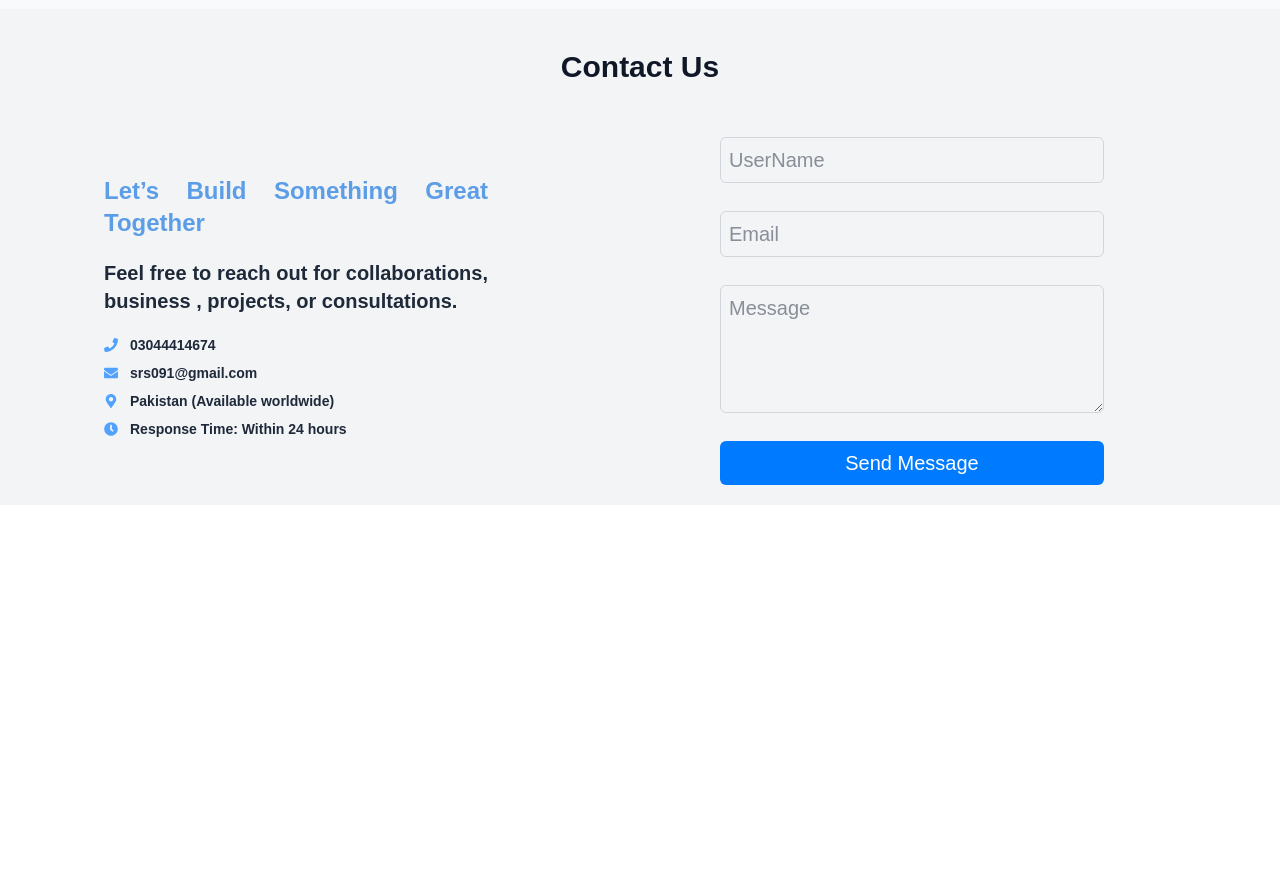
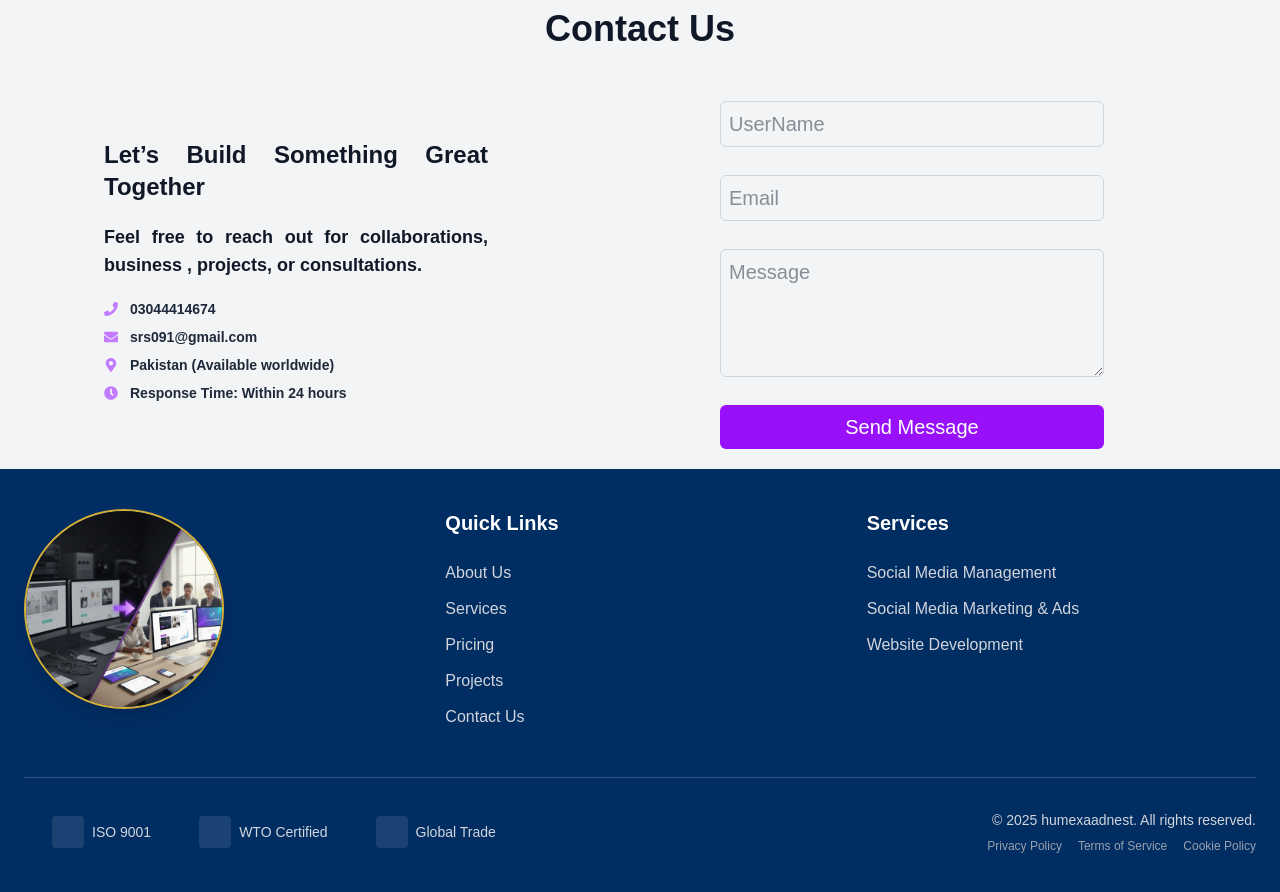
Before and after one commit to smabdullah958/humexaadnestPortfolio, a Next.js app: page / in a window 1280 px wide. Shown: the part 4380-5272 px from the top of the page. Before the commit the page ends 4885 px from the top, so only its background shows below. Built offline with nearby package versions, Linux system fonts and the light colour scheme.

Commit message:
add footer

```diff
--- a/Components/Cotact.jsx
+++ b/Components/Contact.jsx
@@ -12,7 +12,7 @@ const ContactUs = () => {
   let [Submitting,SetSubmitting]=useState(null);
   const [result, setResult] =useState("");
   let [Data,SetData]=useState({
-   access_key:"881b5b74-2a53-4d04-b485-2284ecf313ed",
+   access_key:"90f36f9d-fe28-4756-9e09-42cbdf3a17e9",
     UserName:"",
     Email:"",
     Message:"",
@@ -42,7 +42,7 @@ let response=await fetch("https://api.web3forms.com/submit",
 if(data.success){
 SetSubmitting(null)
   SetData({
-    access_key:"881b5b74-2a53-4d04-b485-2284ecf313ed",
+    access_key:"90f36f9d-fe28-4756-9e09-42cbdf3a17e9",
     UserName:"",
     Email:"",
     Message:"",
@@ -52,10 +52,9 @@ SetSubmitting(null)
 
   return (
     <div  id="Contact" className='bg-gray-100'>
-    <h1 data-aos="fade-down" className='text-3xl font-bold pt-5 pb-8 sm:pt-10  text-center text-gray-900'>Contact Us</h1>
+    <h1 data-aos="fade-down" className='lg:text-4xl text-3xl pt-5 pb-8 sm:pt-10  text-center font-bold text-gray-900 '>Contact Us</h1>
     <div data-aos="fade-up" className='grid grid-cols-1 md:grid-cols-2 items-center justify-center  2xl:py-14  sm:px-16 px-10   md:pt-0 text-gray-800 text-xl '>
         <form onSubmit={(e)=>e.preventDefault()} className='order-1 md:order-2  md:mt-5 grid gap-4 md:mx-10 xl:mx-20'>
-   {Submitting && <span className='text-red-500 '>{result}</span>}
           <input type='text' name='UserName' value={Data.UserName} onChange={HandleValues} required placeholder='UserName' className='w-full lg:w-[30vw] p-2 border border-gray-300 rounded-md mb-3'  />
 
           <input type="email" name='Email' value={Data.Email} onChange={HandleValues} required
@@ -63,38 +62,38 @@ SetSubmitting(null)
 
           <textarea cols={40} rows={40} name='Message' value={Data.Message} required
           onChange={HandleValues} placeholder='Message' className='mb-3 w-full lg:w-[30vw] p-2 border border-gray-300 rounded-md h-32'/>
-          <button disabled={Submitting===false}  className={`w-full lg:w-[30vw]   p-2 bg-[#007bff] hover:bg-[#0056b3] text-white rounded-md mb-5 transition duration-300 ease-in-out ${Submitting===false ? "opacity-20 cursor-not-allowed" : ""}`}
+          <button disabled={Submitting===false}  className={`w-full lg:w-[30vw]   p-2 bg-purple-600 hover:bg-purple-700 text-white rounded-md mb-5 transition duration-300 ease-in-out ${Submitting===false ? "opacity-20 cursor-not-allowed" : ""}`}
            onClick={HandleClick}>{Submitting===false ? "Sending..." :"Send Message"}</button>
         </form>
         {/* Contact Info Section */}
         <div className='mb-5 md:mb-0'>
           <div className='text-sm font-bold md:mx-10 lg:w-[30vw] flex flex-col justify-start text-justify'>
 
-            <h2 className='text-xl md:text-2xl font-extrabold mb-5 text-[#5c9de7]'>
+            <h2 className='text-xl md:text-2xl mb-5 font-bold text-gray-900'>
               Let’s Build Something Great Together
             </h2>
 
-            <p className='text-lg md:text-xl mb-5'>
+            <p className='text-lg  mb-5 font-bold text-gray-900'>
               Feel free to reach out for collaborations, business , projects, or consultations.
             </p>
 
             <p className='flex items-center gap-3 mb-2'>
-              <FaPhone className='text-blue-400' />
+              <FaPhone className='text-purple-400' />
               03044414674
             </p>
 
             <p className='flex items-center gap-3 mb-2'>
-              <FaEnvelope className='text-blue-400' />
+              <FaEnvelope className='text-purple-400' />
               srs091@gmail.com
             </p>
 
             <p className='flex items-center gap-3 mb-2'>
-              <FaMapMarkerAlt className='text-blue-400' />
+              <FaMapMarkerAlt className='text-purple-400' />
               Pakistan (Available worldwide)
             </p>
 
             <p className='flex items-center gap-3 mb-2'>
-              <FaClock className='text-blue-400' />
+              <FaClock className='text-purple-400' />
               Response Time: Within 24 hours
             </p>
 
--- a/Components/Pricing.jsx
+++ b/Components/Pricing.jsx
@@ -90,8 +90,9 @@ const PricingCard = ({ plan }) => {
       </div>
 
       {/* Show More / Show Less Button */}
+      <div className="flex justify-between">
       {plan.deliverables.length > 3 && (
-        <button
+<button
           onClick={() => setShowAll(!showAll)}
           className="text-purple-600 font-semibold mt-4 hover:underline hover:scale-110 transition duration-300"
         >
@@ -106,6 +107,7 @@ const PricingCard = ({ plan }) => {
       >
         Book Call
       </Link>
+      </div>
     </div>
   );
 };
--- a/Components/Services.jsx
+++ b/Components/Services.jsx
@@ -36,7 +36,7 @@ const Services = () => {
 
               {/* Show More Button */}
               <Link
-                href={`/Services/${item.id}`}
+                href={`/Services/${item.slug}`}
                 className="mt-4 text-purple-600 font-semibold hover:underline"
 
               >
--- a/Components/ServicesObject.jsx
+++ b/Components/ServicesObject.jsx
@@ -2,6 +2,7 @@ import { FaBullhorn, FaUsersCog, FaCode} from "react-icons/fa";
 export const ServicesObject = [
   {
     id: 1,
+     slug: "social-media-management",
     name: "Social Media Management (SMM)",
     image: "/SocialMedia.png",
     icon: <FaBullhorn className="text-4xl text-purple-500" />,
@@ -25,6 +26,7 @@ Tools We Use:
 
   {
     id: 2,
+    slug: "social-media-marketing-ads",
     name: "Social Media Marketing & Ads",
     image: "/SocialMarketing+ADS(2).png",
     icon: <FaUsersCog className="text-4xl text-purple-500" />,
@@ -50,6 +52,7 @@ Tools We Use:
 
   {
     id: 3,
+    slug: "website-development",
     name: "Website Development",
     image: "/web.jpeg",
     icon: <FaCode className="text-4xl text-purple-500" />,
--- /dev/null
+++ b/Components/footer.jsx
@@ -0,0 +1,76 @@
+'use client';
+import Image from 'next/image';
+import Link from 'next/link';
+
+export default function Footer() {
+
+  return (
+    <footer className="bg-[#002D62] text-white">
+      <div className="container mx-auto px-6 py-10">
+        <div className="grid grid-1 sm:grid-cols-3 gap-8">
+          <div>
+            <Image src="/A1.png" alt="WorldLink Exports Logo" width={200} height={200} className="rounded-full shadow-lg border-2 border-[#D4AF37] bg-blue-200 mb-5"/>
+
+          </div>
+
+          <div>
+            <h3 className="text-xl font-semibold mb-6">Quick Links</h3>
+            <div className="space-y-3">
+              <Link href="#about" className="block text-gray-300 hover:text-[#000000] transition-colors cursor-pointer">About Us</Link>
+              <Link href="#services" className="block text-gray-300 hover:text-[#000000] transition-colors cursor-pointer">Services</Link>
+              <Link href="#Pricing" className="block text-gray-300 hover:text-[#000000] transition-colors cursor-pointer">Pricing</Link>
+              <Link href="#Projects" className="block text-gray-300 hover:text-[#000000] transition-colors cursor-pointer">Projects</Link>
+              <Link href="#Contact" className="block text-gray-300 hover:text-[#000000] transition-colors cursor-pointer">Contact Us</Link>
+            </div>
+          </div>
+
+          <div>
+            <h3 className="text-xl font-semibold mb-6">Services</h3>
+            <div className="space-y-3">
+              <Link href="/Services/social-media-management" className="block text-gray-300 hover:text-[#000000] transition-colors cursor-pointer">Social Media Management</Link>
+              <Link href="/Services/social-media-marketing-ads" className="block text-gray-300 hover:text-[#000000] transition-colors cursor-pointer">Social Media Marketing & Ads</Link>
+              <Link href="/Services/website-development" className="block text-gray-300
+              hover:text-[#000000] transition-colors cursor-pointer">Website Development</Link>
+              </div>
+          </div>
+        </div>
+
+        <div className="border-t border-white/20 mt-12 pt-8  ">
+          <div className="flex flex-col lg:flex-row justify-between items-center ">
+            <div className="flex flex-wrap items-center space-x-6 mb-4 lg:mb-0 gap-6">
+              <div className="flex items-center space-x-2 pl-7">
+                <div className="w-8 h-8 bg-white/10 rounded flex items-center justify-center">
+                  <i className="ri-shield-check-line text-sm"></i>
+                </div>
+                <span className="text-sm text-gray-300">ISO 9001</span>
+              </div>
+              <div className="flex items-center space-x-2">
+                <div className="w-8 h-8 bg-white/10 rounded flex items-center justify-center">
+                  <i className="ri-award-line text-sm"></i>
+                </div>
+                <span className="text-sm text-gray-300">WTO Certified</span>
+              </div>
+              <div className="flex items-center space-x-2">
+                <div className="w-8 h-8 bg-white/10 rounded flex items-center justify-center">
+                  <i className="ri-global-line text-sm"></i>
+                </div>
+                <span className="text-sm text-gray-300">Global Trade</span>
+              </div>
+            </div>
+
+            <div className="text-center lg:text-right">
+              <p className="text-gray-300 text-sm">
+                © 2025 humexaadnest. All rights reserved.
+              </p>
+              <div className="flex flex-wrap justify-center lg:justify-end space-x-4 mt-2">
+                <Link href="/privacy" className="text-xs text-gray-400 hover:text-[#D4AF37] cursor-pointer">Privacy Policy</Link>
+                <Link href="/terms" className="text-xs text-gray-400 hover:text-[#D4AF37] cursor-pointer">Terms of Service</Link>
+                <Link href="/cookies" className="text-xs text-gray-400 hover:text-[#D4AF37] cursor-pointer">Cookie Policy</Link>
+              </div>
+            </div>
+          </div>
+        </div>
+      </div>
+    </footer>
+  );
+}
--- a/app/Services/[id]/page.jsx
+++ b/app/Services/[slug]/page.jsx
@@ -5,8 +5,8 @@ import { ServicesObject } from "@/Components/ServicesObject";
 import { FaCheckCircle } from "react-icons/fa";
 
 export default function ServiceDetails({ params }) {
-  const { id } =React.use(params);
-  const service = ServicesObject.find((s) => s.id == id);
+  const {slug} =React.use(params);
+  const service = ServicesObject.find((s) => s.slug == slug);
 
   if (!service) {
     return <div className="p-10 text-red-600 text-center">Service Not Found</div>;
--- a/app/page.js
+++ b/app/page.js
@@ -7,7 +7,8 @@ import Services from '@/Components/Services'
 import TrustSignals from '@/Components/TrustSignals'
 import WhyChooseUs from '@/Components/WhyChooseUs'
 import Pricing from '@/Components/Pricing'
-import ContactUs from '@/Components/Cotact'
+import ContactUs from '@/Components/Contact'
+import Footer from "@/Components/footer"
 const page = () => {
   return (
     <div>
@@ -20,6 +21,7 @@ const page = () => {
       <Services />
       <Pricing />
       <ContactUs />
+      <Footer />
     </div>
   )
 }
```
